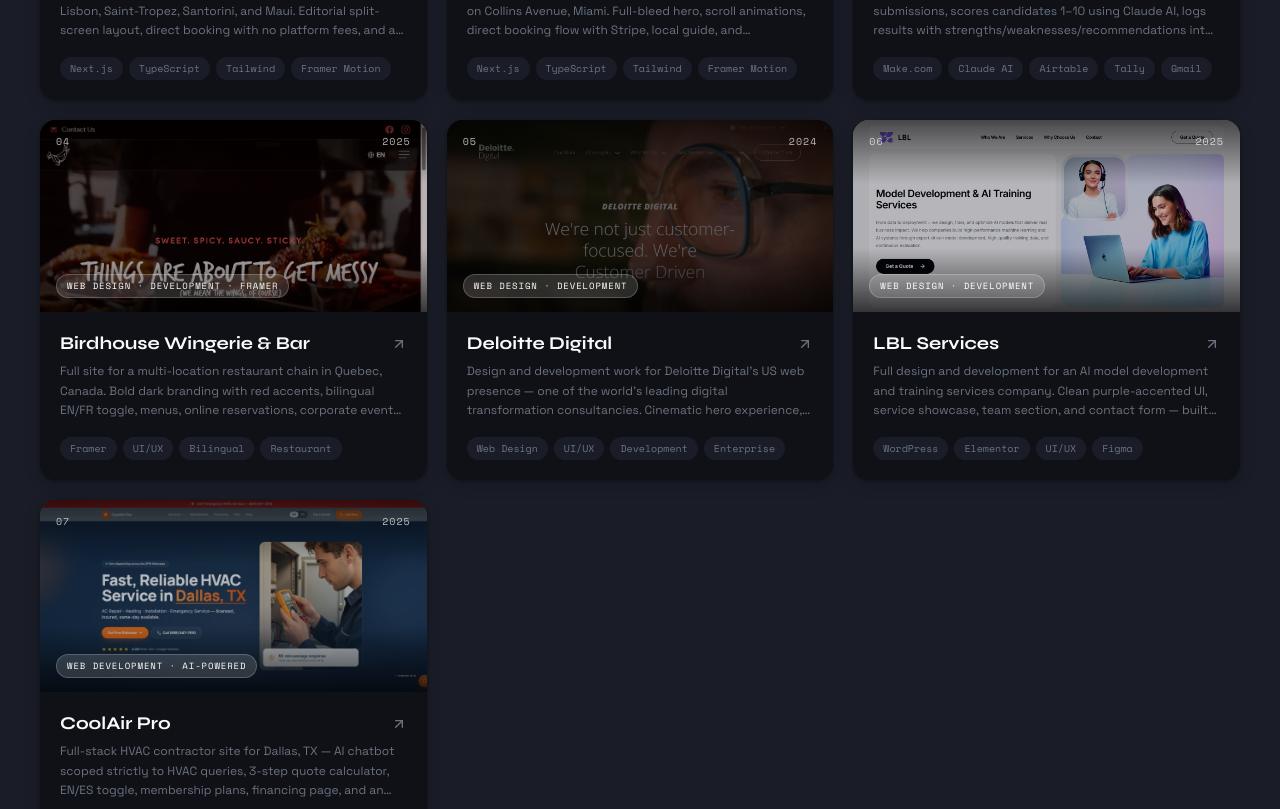
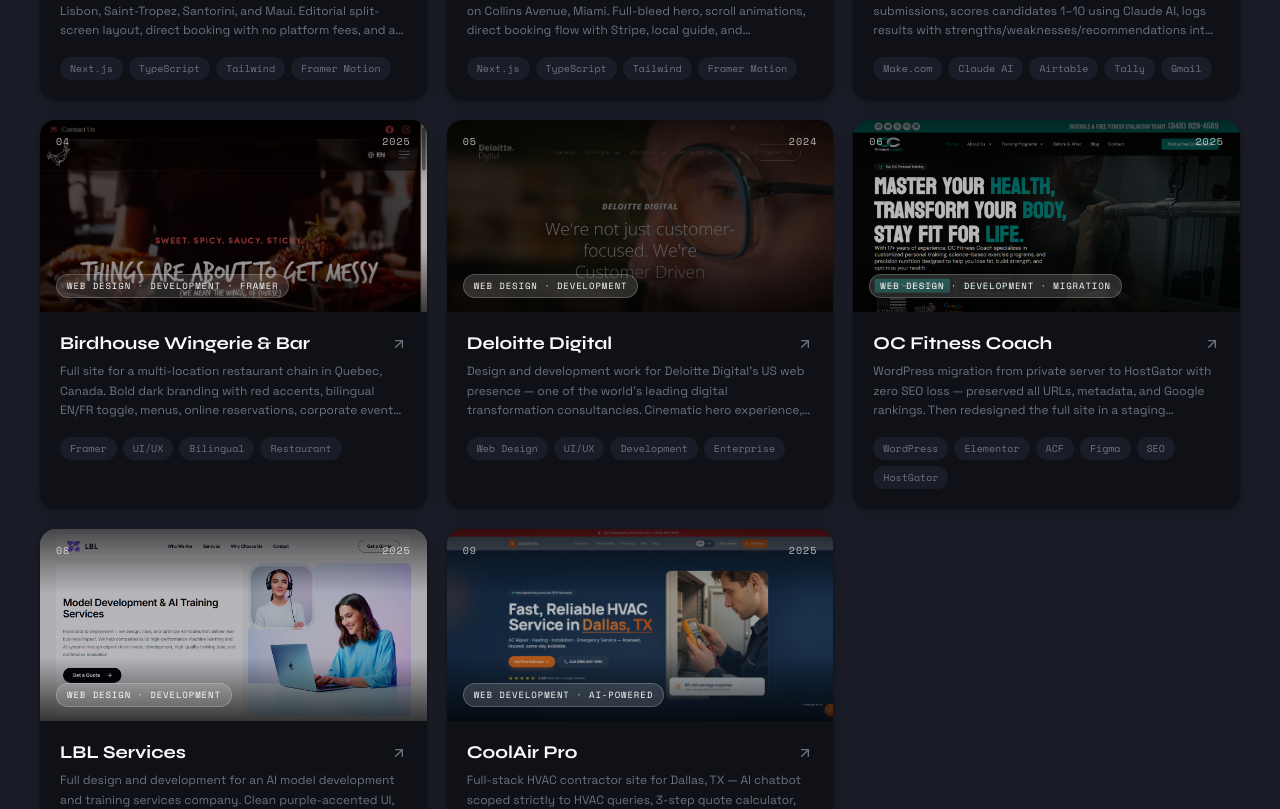
Before and after one commit to heisenvirg/vjg, a Next.js app: page / in a window 1280 px wide. Shown: the part 2406-3215 px from the top of the page. Built offline with nearby package versions, Linux system fonts and the light colour scheme.

Commit message:
feat: add OC Fitness Coach project

```diff
--- a/src/components/sections/Projects.tsx
+++ b/src/components/sections/Projects.tsx
@@ -97,6 +97,19 @@
   },
   {
     num: "06",
+    title: "OC Fitness Coach",
+    category: "Web Design · Development · Migration",
+    year: "2025",
+    desc: "WordPress migration from private server to HostGator with zero SEO loss — preserved all URLs, metadata, and Google rankings. Then redesigned the full site in a staging environment using Elementor, ACF, and Custom Post Types based on Figma-approved layouts. Result: faster, mobile-friendly site with improved UX and maintained rankings.",
+    tags: ["WordPress", "Elementor", "ACF", "Figma", "SEO", "HostGator"],
+    color: "bg-[#0A0F0A]",
+    accent: "#22C55E",
+    image: "/oc-fitness-coach.png",
+    href: "https://ocfitnesscoach.com/",
+    filters: ["Web Design", "Web Dev"],
+  },
+  {
+    num: "08",
     title: "LBL Services",
     category: "Web Design · Development",
     year: "2025",
@@ -109,7 +122,7 @@
     filters: ["Web Design", "Web Dev"],
   },
   {
-    num: "07",
+    num: "09",
     title: "CoolAir Pro",
 
     category: "Web Development · AI-Powered",
```
Also changed, not shown: public/oc-fitness-coach.png (added).
